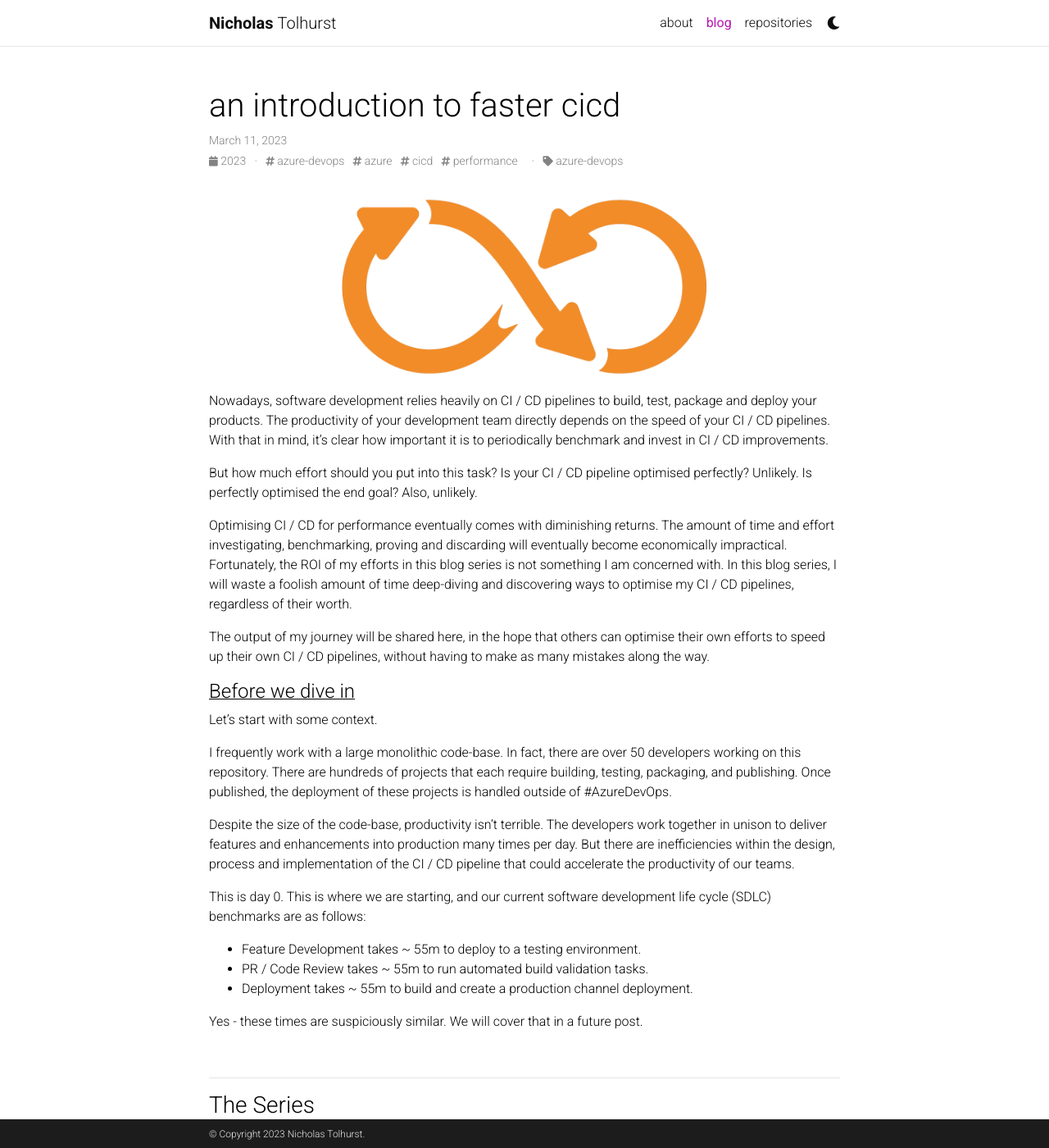
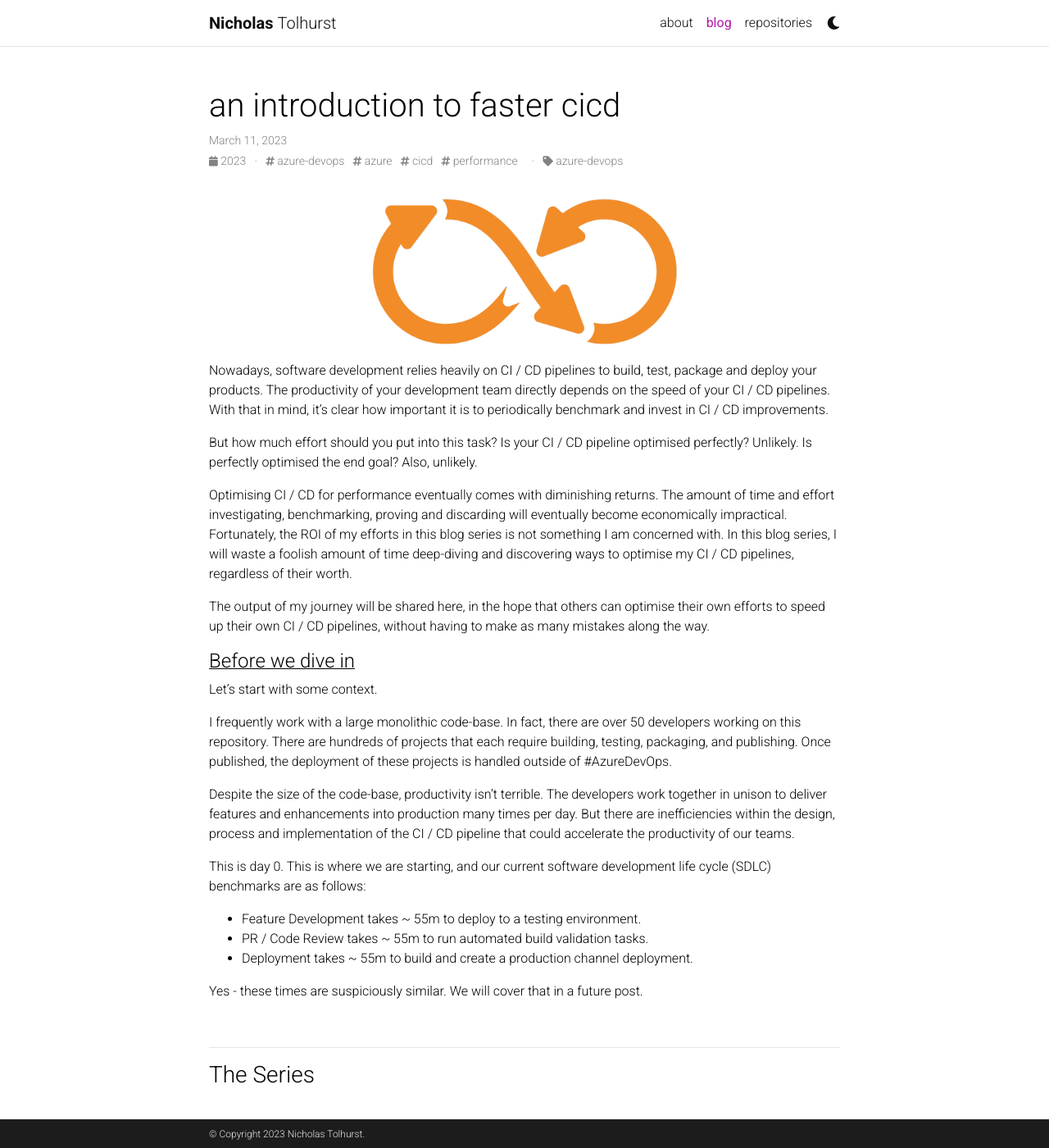
Before and after one commit to nicktolhurst/nicktolhurst.github.io, a Jekyll site: the page built from _posts/2023-03-11-faster-ci-introduction.md, in a window 1280 px wide and 1400 px high. Shown: the whole window at 82% size. Built offline with Jekyll 4.4.1, drawn with Linux system fonts in a browser that asks for light colours; full-size pictures stand in for the smaller copies a plugin makes; comment, search, counter and statistics services are not loaded; a style sheet for code colours, icons or effects is not loaded.

Commit message:
resizes hero

```diff
--- a/_sass/_base.scss
+++ b/_sass/_base.scss
@@ -46,7 +46,8 @@ figure, img {
 }
 
 .hero {
-  max-width: 60% !important;
+  max-width: 50% !important;
+  max-height: 30% !important;
   margin-left: auto !important;
   margin-right: auto !important;
   display: block !important;
```
